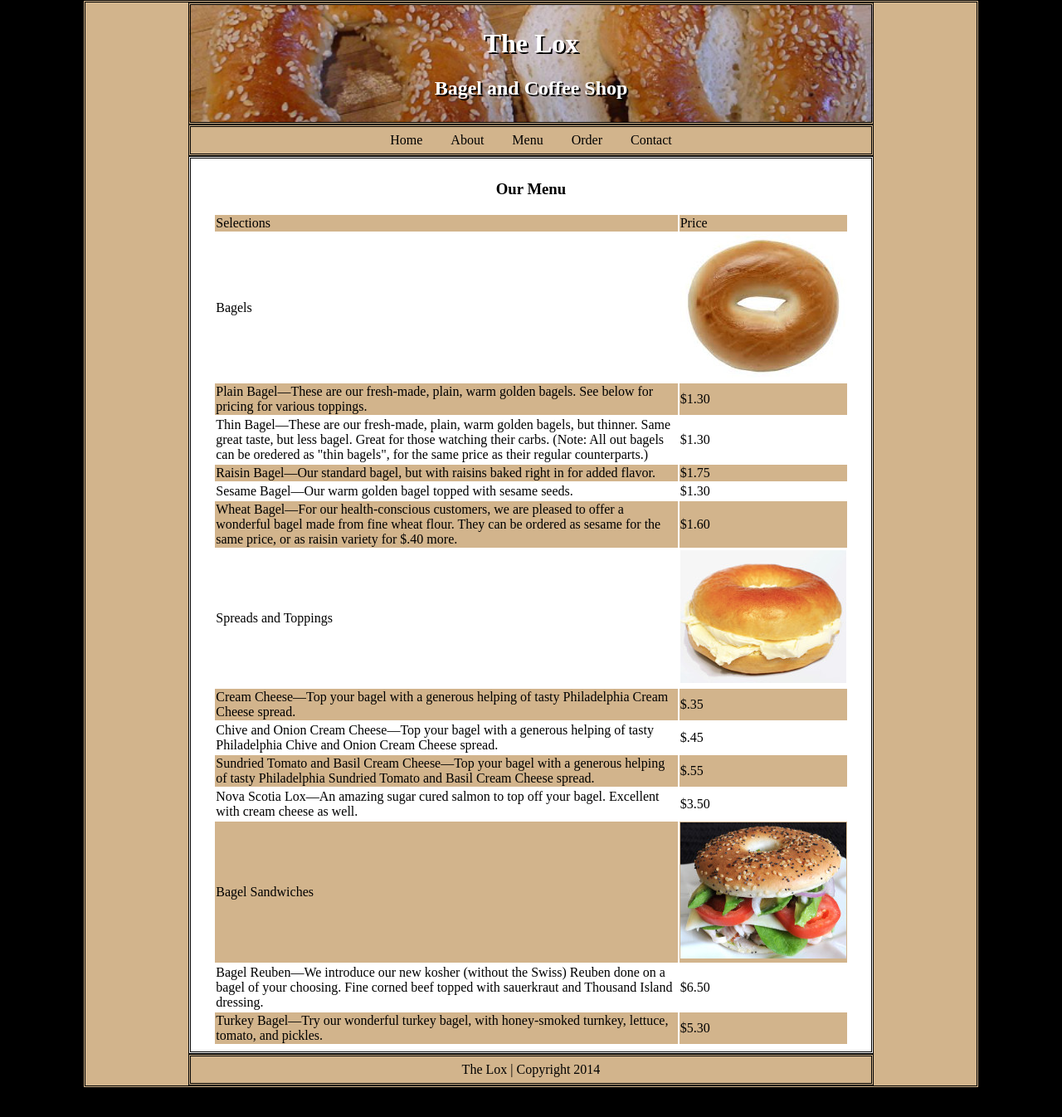
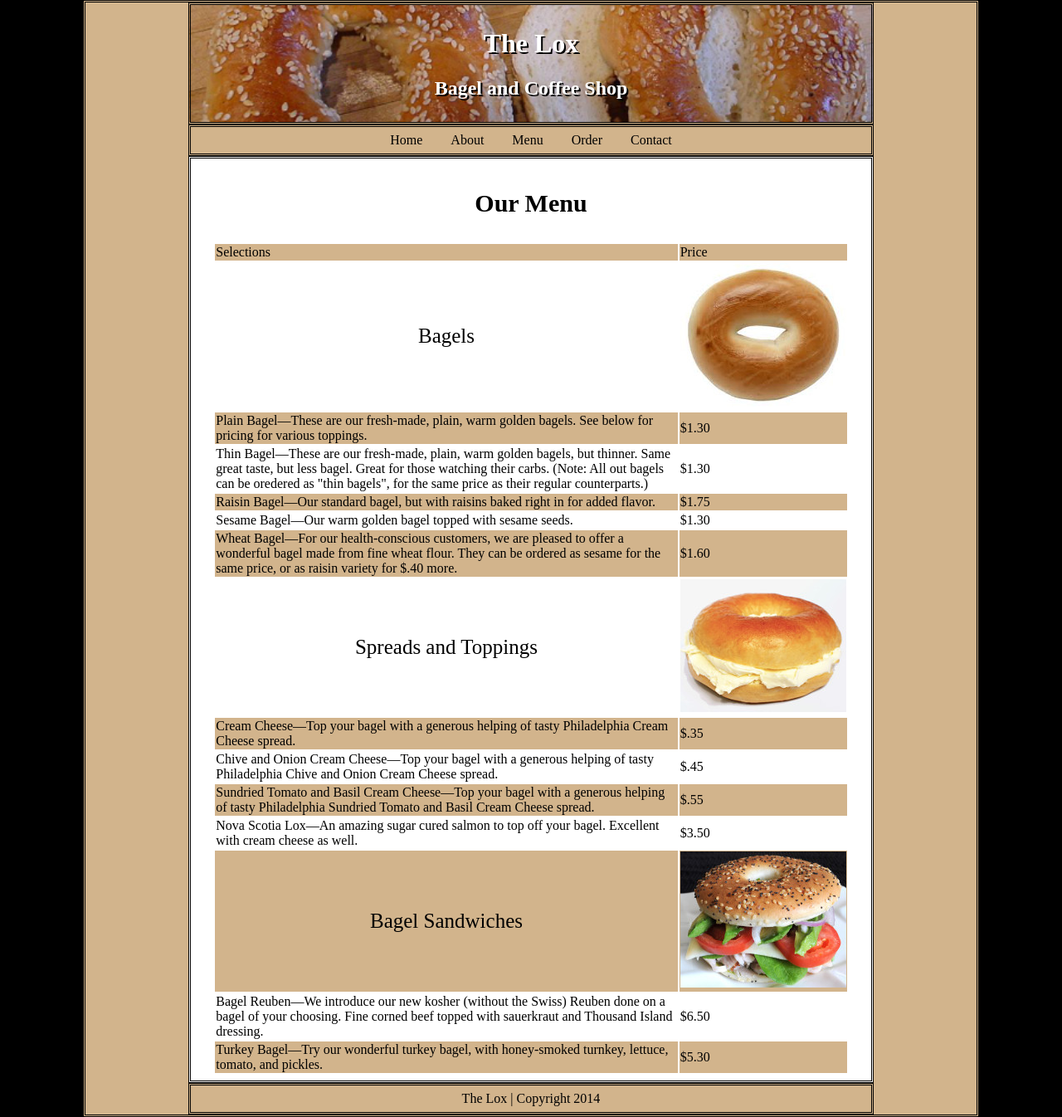
Before and after one commit to chenley/RestaurantSite, a plain HTML site: page christopher-henley-website-project/christopher-henley-website-project/menu.html in a window 1280 px wide. Shown: the part 8-1354 px from the top of the page at 83% size. Before the commit the page ends 1327 px from the top, so only its background shows below. Drawn offline with Linux system fonts and the light colour scheme.

Commit message:
Commit6
Changed menu table headings.

```diff
--- a/christopher-henley-website-project/christopher-henley-website-project/menu.html
+++ b/christopher-henley-website-project/christopher-henley-website-project/menu.html
@@ -24,13 +24,13 @@
             </div>
             <div class="content">
             <table border="1">
-                <caption><h3>Our Menu</h3></caption>
+                <caption><h3 class="menu">Our Menu</h3></caption>
                 <tr>
                     <td>Selections</td>
                     <td>Price</td>
                 </tr>
                 <tr>
-                    <td>Bagels</td>
+                    <td class="item">Bagels</td>
                     <td><img src="images/bagel1.jpg" alt="a bagel"></td>
                 </tr>
                 <tr>
@@ -56,7 +56,7 @@
                     <td>$1.60</td>
                 </tr>
                 <tr>
-                    <td>Spreads and Toppings</td>
+                    <td class="item">Spreads and Toppings</td>
                     <td><img src="images/cream.jpg" alt="a bagel with cream cheese"></td>
                 </tr>
                 <tr>
@@ -77,7 +77,7 @@
                     <td>$3.50</td>
                 </tr>
                 <tr>
-                    <td>Bagel Sandwiches</td>
+                    <td class="item">Bagel Sandwiches</td>
                     <td><img src="images/sandwich.jpg" alt="a bagel sandwich"></td>
                 </tr>
                 <tr>
--- a/christopher-henley-website-project/christopher-henley-website-project/style.css
+++ b/christopher-henley-website-project/christopher-henley-website-project/style.css
@@ -134,3 +134,12 @@ color: #ffffff;
 .header2 {
 color: #ffffff;
 }
+
+.menu {
+	font-size: 30px;
+}
+
+.item {
+	text-align: center;
+	font-size: 25px;
+}
```
